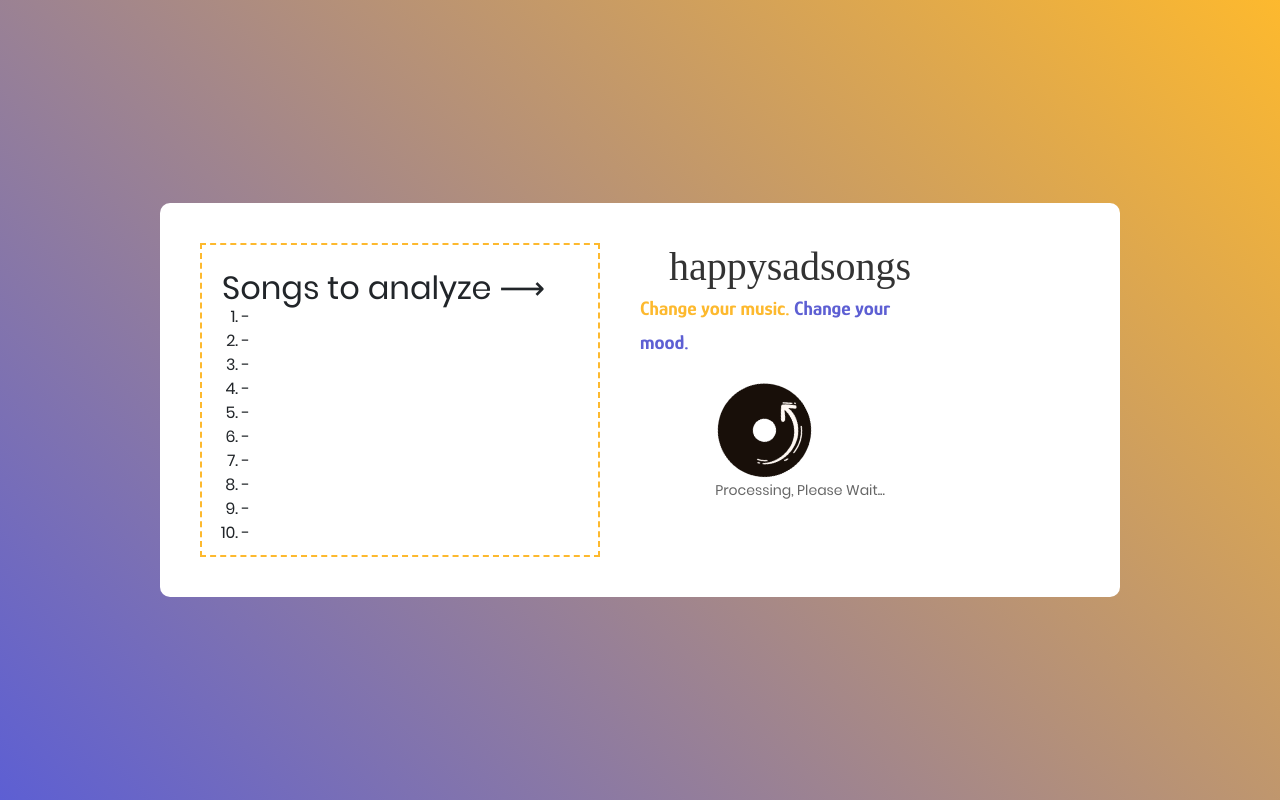
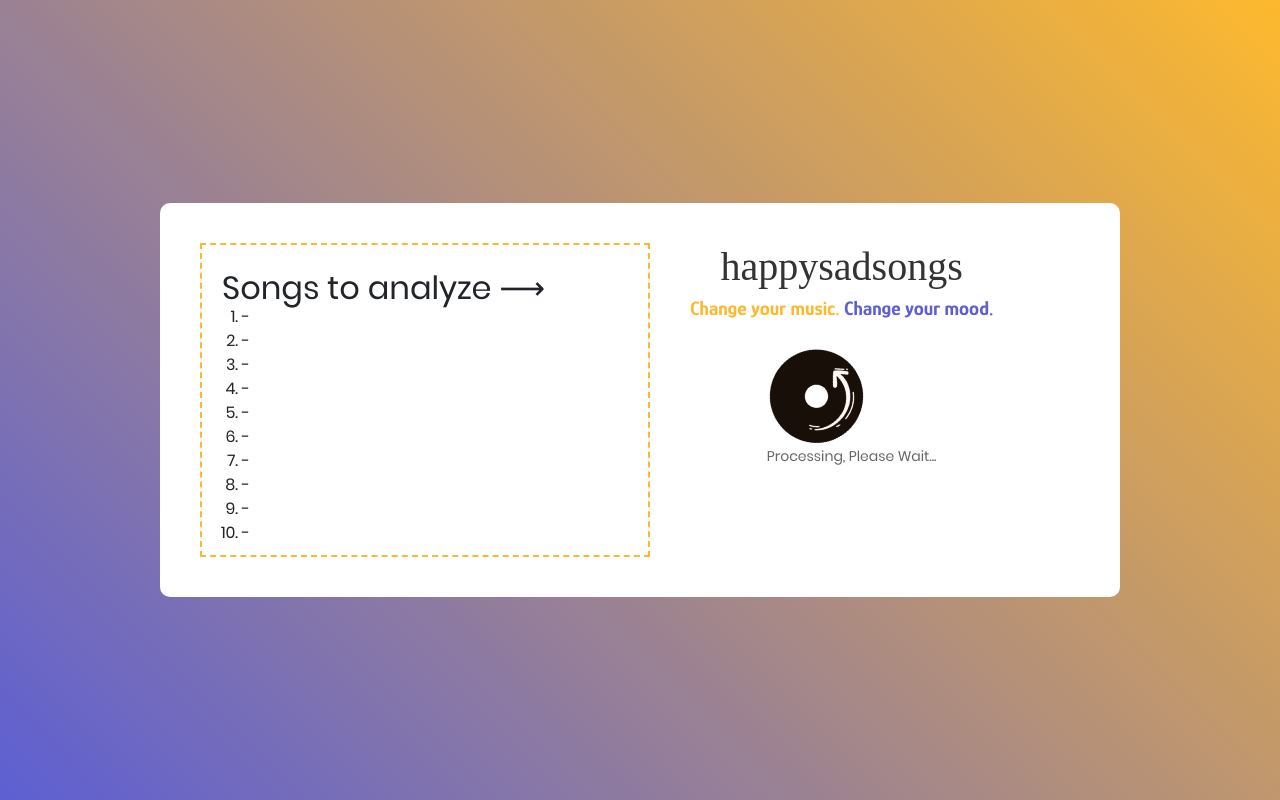
Before and after one commit to v-chai/happysadsongs-frontend-2, a Flask app: template templates/intermediate.html in a window 1280 px wide. Run offline with Flask 2, Linux system fonts and the light colour scheme; the template is opened without the code that fills it, so the values that code supplies are empty; some libraries are stand-ins or nearby versions; some web fonts are replaced.

Commit message:
test style changes to intermediate load page

```diff
--- a/static/css/main.css
+++ b/static/css/main.css
@@ -477,7 +477,7 @@ iframe {
   display: flex;
   flex-direction: row;
   align-items: space-around;
-  padding: 30px 130px 30px 30px;
+  padding: 30px;
 
 }
 .columns__logo {
@@ -524,6 +524,17 @@ iframe {
   display: flex;
   flex-direction: column;
   align-items: center;
+  padding: 10px;
+}
+.columns__loading {
+  display: -webkit-box;
+  display: -webkit-flex;
+  display: -moz-box;
+  display: -ms-flexbox;
+  display: flex;
+  flex-direction: column;
+  align-items: center;
+  justify-content: flex-start;
   padding: 10px;
 }
 
--- a/templates/intermediate.html
+++ b/templates/intermediate.html
@@ -41,9 +41,8 @@
           </ol>
 
         </div>
-        <div class="columns__analysis">
+        <div class="columns__loading">
           <div class="happysad">
-
             <div class="happysad__text">
               <h1 class="happysad__title">
                 happysadsongs</h1>
@@ -54,7 +53,7 @@
           <div>
               <img class="happysad__logo rotate" src="{{ url_for('static', filename='images/happysadlogo.png') }}"
               alt="happy sad songs logo -- a record playing in reverse">
-              <p><a href=intermediate?id={{value.id}}>Processing, Please Wait...</a></p>
+              <p>Processing, Please Wait...</p>
           </div>
 
 
```
